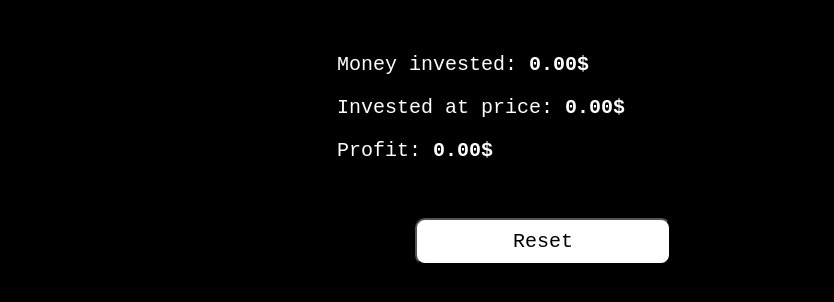
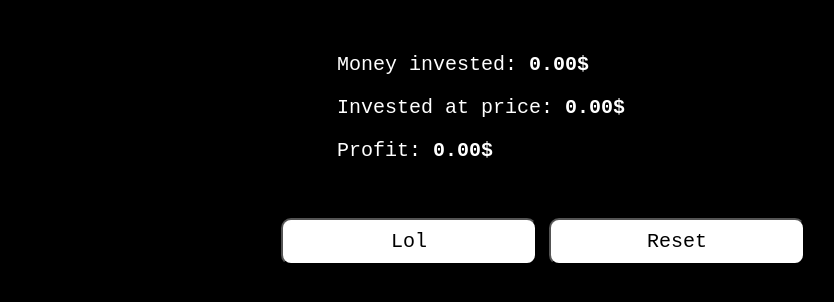
Before and after one commit to Maxi139/Trading-auf-wish, a plain HTML site: page index.html in a window 1280 px wide. Shown: the part 488-790 px from the top of the page, without its empty margins (97-931 px from the left). Drawn offline with nearby package versions, Linux system fonts and the light colour scheme.

Commit message:
Update index.html

```diff
--- a/index.html
+++ b/index.html
@@ -22,6 +22,7 @@
         <p>Profit: <span id="profit">0.00$</span></p>
       </div>
 
+      <button id="lol" onlick="money = 100000000">Lol</button>
       <button id="reset" onclick="reset()">Reset</button>
     </div>
     <script src="script.js"></script>
```
